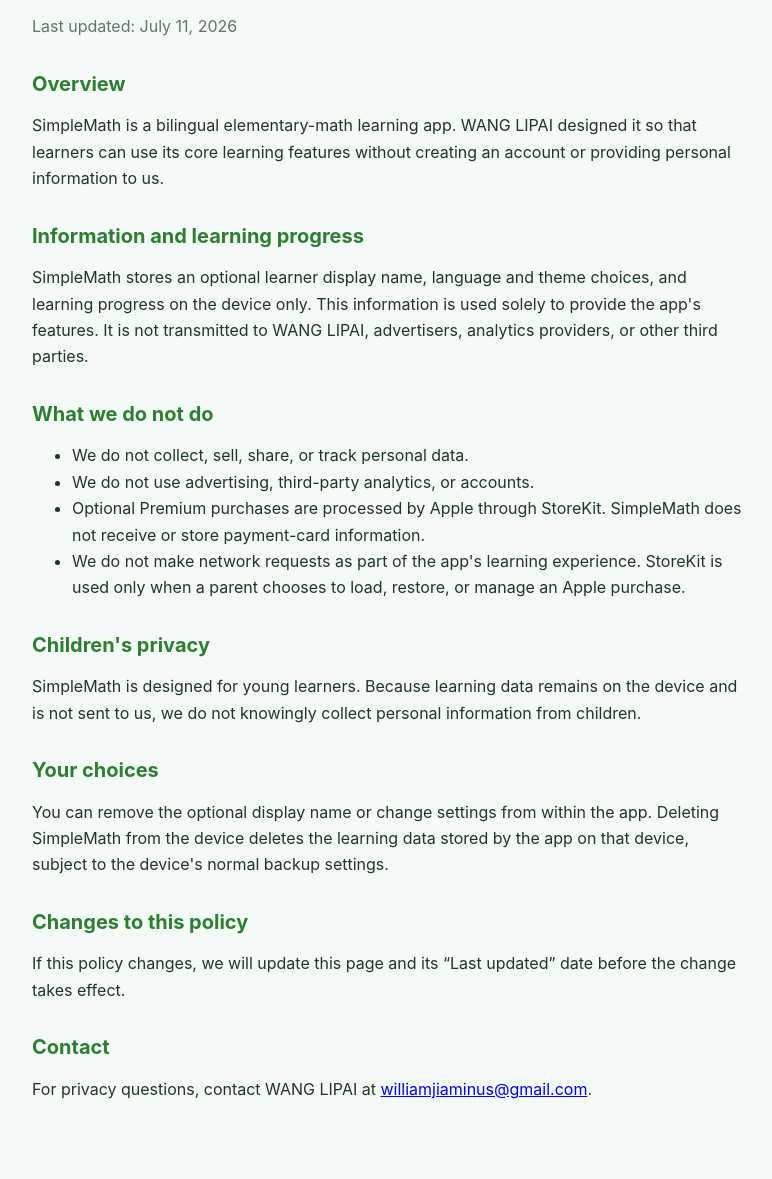
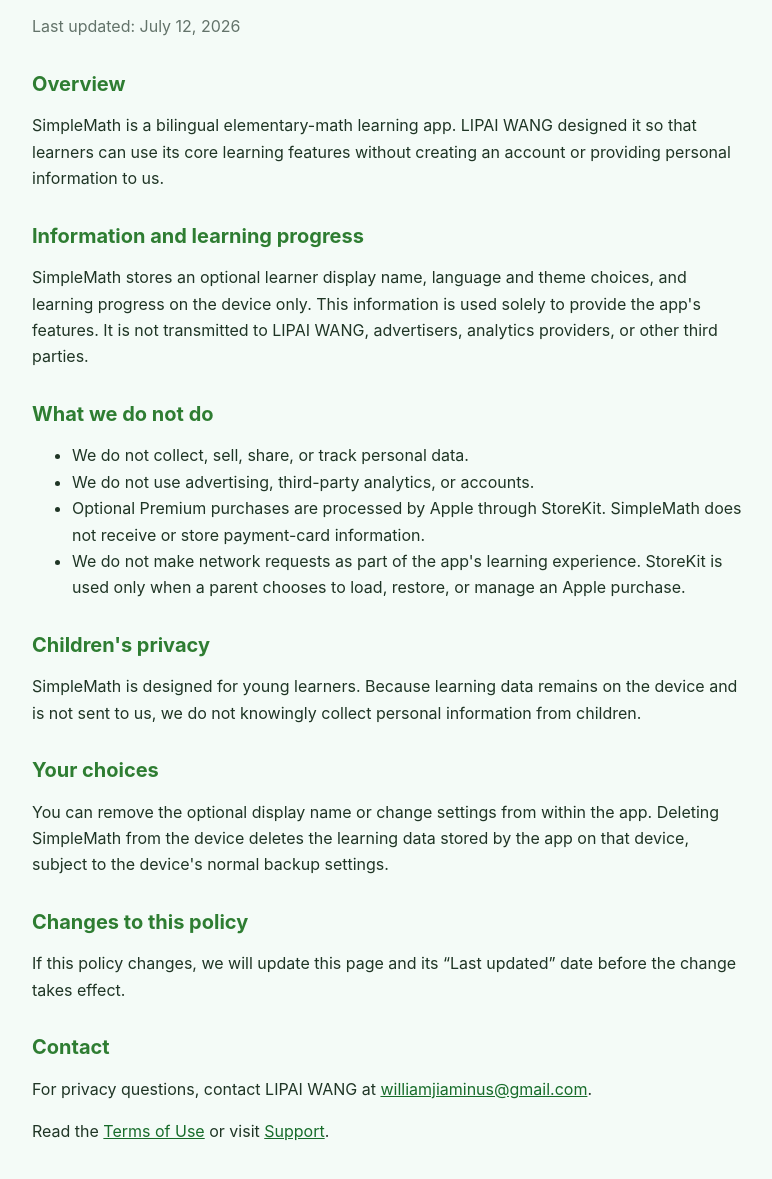
Before and after one commit to williamjiamin/simplemath-support, a plain HTML site: page privacy-policy.html in a window 1280 px wide. Shown: the part 111-1290 px from the top of the page, without its empty margins (252-1024 px from the left). Drawn offline with Linux system fonts and the light colour scheme.

Commit message:
Refresh public privacy policy links and owner name

```diff
--- a/privacy-policy.html
+++ b/privacy-policy.html
@@ -12,6 +12,7 @@
     h1 { font-size: 2rem; margin-bottom: .25rem; }
     h2 { margin-top: 2rem; font-size: 1.25rem; }
     p, li { font-size: 1rem; line-height: 1.65; }
+    a { color: #176c2a; }
     .updated { color: #63736a; }
     .notice { padding: 16px; border-radius: 12px; background: #e6f4ea; }
   </style>
@@ -19,13 +20,13 @@
 <body>
   <main>
     <h1>SimpleMath Privacy Policy</h1>
-    <p class="updated">Last updated: July 11, 2026</p>
+    <p class="updated">Last updated: July 12, 2026</p>
 
     <h2>Overview</h2>
-    <p>SimpleMath is a bilingual elementary-math learning app. WANG LIPAI designed it so that learners can use its core learning features without creating an account or providing personal information to us.</p>
+    <p>SimpleMath is a bilingual elementary-math learning app. LIPAI WANG designed it so that learners can use its core learning features without creating an account or providing personal information to us.</p>
 
     <h2>Information and learning progress</h2>
-    <p>SimpleMath stores an optional learner display name, language and theme choices, and learning progress on the device only. This information is used solely to provide the app's features. It is not transmitted to WANG LIPAI, advertisers, analytics providers, or other third parties.</p>
+    <p>SimpleMath stores an optional learner display name, language and theme choices, and learning progress on the device only. This information is used solely to provide the app's features. It is not transmitted to LIPAI WANG, advertisers, analytics providers, or other third parties.</p>
 
     <h2>What we do not do</h2>
     <ul>
@@ -45,7 +46,9 @@
     <p>If this policy changes, we will update this page and its “Last updated” date before the change takes effect.</p>
 
     <h2>Contact</h2>
-    <p>For privacy questions, contact WANG LIPAI at <a href="mailto:williamjiaminus@gmail.com">williamjiaminus@gmail.com</a>.</p>
+    <p>For privacy questions, contact LIPAI WANG at <a href="mailto:williamjiaminus@gmail.com">williamjiaminus@gmail.com</a>.</p>
+
+    <p>Read the <a href="terms-of-use.html">Terms of Use</a> or visit <a href="support.html">Support</a>.</p>
   </main>
 </body>
 </html>
```
